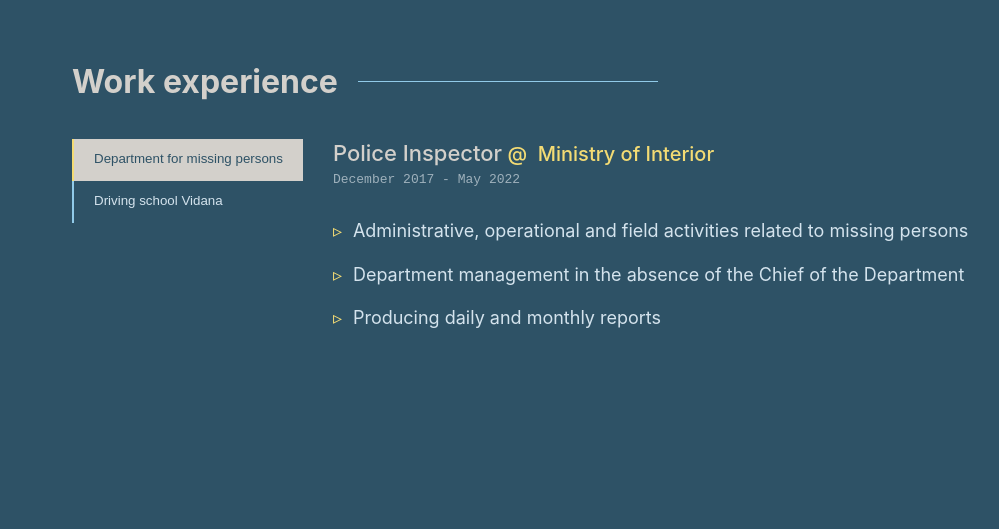
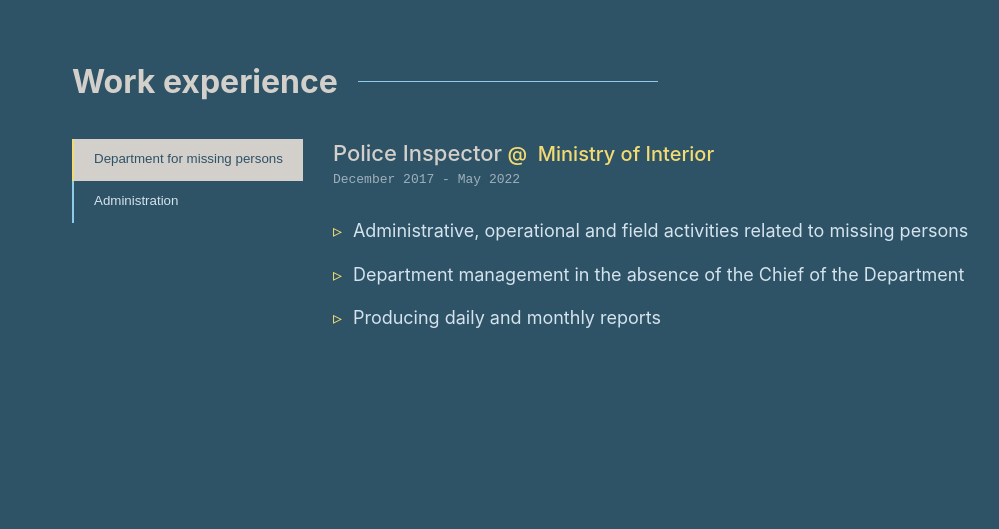
Before and after one commit to andjared/portfolio, a React (Create React App) app: page / in a window 1280 px wide. Shown: the part 2400-2929 px from the top of the page, without its empty margins (118-1117 px from the left). Built offline with nearby package versions, Linux system fonts and the light colour scheme.

Commit message:
jobs file, fixed projects links

```diff
--- a/src/components/Projects/Projects.module.scss
+++ b/src/components/Projects/Projects.module.scss
@@ -27,7 +27,6 @@
       }
 
       .content {
-        pointer-events: none;
         position: relative;
         grid-column: 1 / 7;
         grid-row: 1 / -1;
@@ -37,6 +36,7 @@
           grid-column: 1 / 9;
         }
         @media screen and (max-width: 768px) {
+          pointer-events: none;
           display: flex;
           height: 100%;
           flex-direction: column;
--- /dev/null
+++ b/src/components/Work/data.js
@@ -0,0 +1,26 @@
+export const data = [
+  {
+    department: "Department for missing persons",
+    role: "Police Inspector",
+    company: "Ministry of Interior",
+    range: "December 2017 - May 2022",
+    id: 1,
+    duties: [
+      `Administrative, operational and field activities related to missing persons`,
+      `Department management in the absence of the Chief of the Department`,
+      `Producing daily and monthly reports`,
+    ],
+  },
+  {
+    department: "Administration",
+    role: "Office Administrator",
+    company: "Driving School Vidana",
+    range: "October 2016 - June 2017",
+    id: 2,
+    duties: [
+      `Client communication, business correspondence`,
+      `Contracts and billing`,
+      `Office supplies procurement`,
+    ],
+  },
+];
--- a/src/components/Work/index.js
+++ b/src/components/Work/index.js
@@ -1,75 +1,52 @@
 import React from "react";
 import { useState } from "react";
 import styles from "./Work.module.scss";
+import { data } from "./data.js";
 
 export default function Work() {
-  const [isActive, setIsActive] = useState("first");
+  const [isActive, setIsActive] = useState(1);
 
   return (
     <section id="work-experience" className={styles.work}>
       <h2 className="heading">Work experience</h2>
       <div className={styles.inner}>
         <div className={styles.jobs}>
+          {data.map((job) => {
+            return (
               <button
+                key={job.department}
                 className={
-              isActive === "first"
+                  isActive === job.id
                     ? `${styles.btn} ${styles.active}`
                     : styles.btn
                 }
-            onClick={() => setIsActive("first")}
+                onClick={() => setIsActive(job.id)}
               >
-            <span>Department for missing persons</span>
+                <span>{job.department}</span>
               </button>
-          <button
-            className={
-              isActive === "second"
-                ? `${styles.btn} ${styles.active}`
-                : styles.btn
-            }
-            onClick={() => setIsActive("second")}
-          >
-            <span>Driving school Vidana</span>
-          </button>
+            );
+          })}
         </div>
+        {data.map((job) => {
+          const { role, company, range, id, duties } = job;
+          return (
             <div
-          className={isActive === "first" ? styles.description : styles.hidden}
+              key={id}
+              className={isActive === id ? styles.description : styles.hidden}
             >
               <h3>
-            <span className={styles.role}>Police Inspector</span>
-            <span className={styles.company}>
-              &nbsp;@&nbsp; Ministry of Interior
-            </span>
+                <span className={styles.role}>{role}</span>
+                <span className={styles.company}>&nbsp;@&nbsp; {company}</span>
               </h3>
-          <p className={styles.range}>December 2017 - May 2022</p>
+              <p className={styles.range}>{range}</p>
               <ul>
-            <li>
-              Administrative, operational and field activities related to
-              missing persons
-            </li>
-            <li>
-              Department management in the absence of the Chief of the
-              Department
-            </li>
-            <li>Producing daily and monthly reports</li>
+                {duties.map((item, index) => (
+                  <li key={index}>{item}</li>
+                ))}
               </ul>
             </div>
-        <div
-          id="second"
-          className={isActive === "second" ? styles.description : styles.hidden}
-        >
-          <h3>
-            <span className={styles.role}>Office Administrator</span>
-            <span className={styles.company}>
-              &nbsp;@&nbsp; Driving school Vidana
-            </span>
-          </h3>
-          <p className={styles.range}>October 2016 - June 2017</p>
-          <ul>
-            <li>Client communication, business correspondence</li>
-            <li>Contracts and billing</li>
-            <li>Office supplies procurement</li>
-          </ul>
-        </div>
+          );
+        })}
       </div>
     </section>
   );
```
Lines whose indentation alone changed are shown as unchanged.
